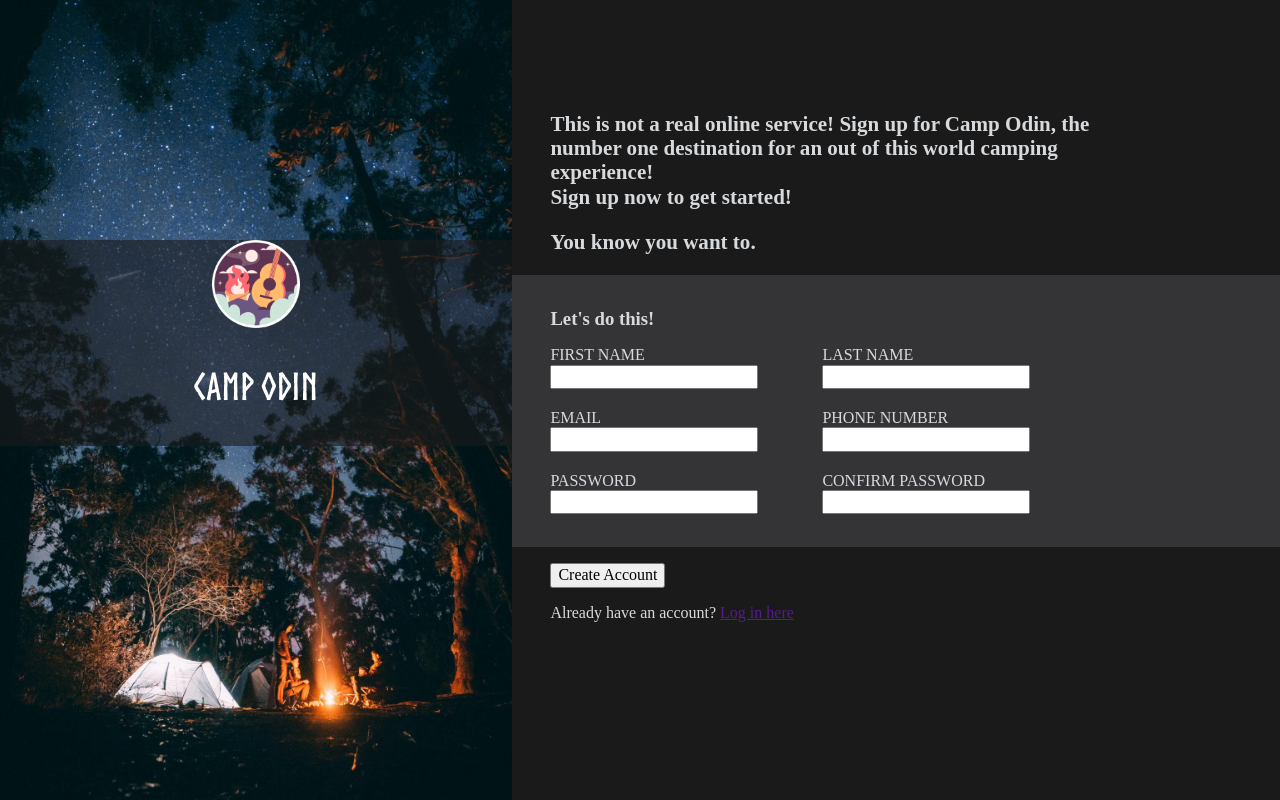
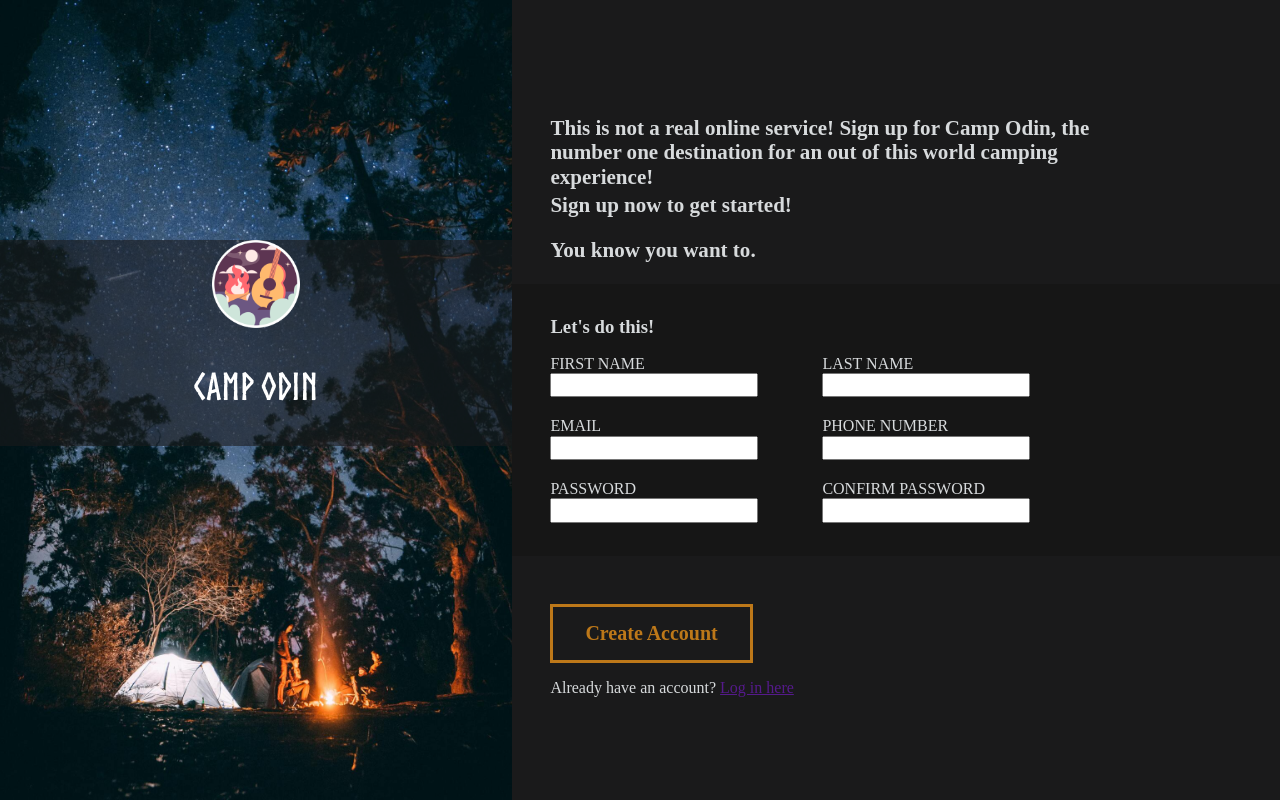
Before and after one commit to Jackie247/sign-up-form, a website: page index.html in a window 1280 px wide. Drawn offline with nearby package versions, Linux system fonts and the light colour scheme; files whose address does not match are found by name.

Commit message:
update button style

```diff
--- a/styles/style.css
+++ b/styles/style.css
@@ -1,7 +1,8 @@
 :root{
     --background-color: #1A1A1B;
-    --form-background-color: #343436;
+    --form-background-color: #161616;
     --font-color:rgb(215, 218, 220);
+    --accent-color:#bd7819;
     --sidebar-font:#ffffff;
 }
 html,body{
@@ -51,7 +52,7 @@ main{
     font-family: norse-bold,sans-serif;
 }
 .content-text>h3:nth-child(2), .content-text>h3:nth-child(1){
-    margin:0;
+    margin:0.2em 0;
 }
 .sidebar-strip>img{
     align-self: center;
@@ -97,5 +98,17 @@ main{
 }
 /* Bottom of page */
 .content-acc{
+    margin-top:2em;
     padding:1em 3vw;
 }
+.content-acc>button{
+    display: inline-block;
+    background-color: var(--background-color);
+    border: solid var(--accent-color);
+    color: var(--accent-color);
+    font-weight: bolder;
+    padding: 15px 32px;
+    font-size: 20px;
+    text-align: center;
+    text-decoration: none;
+}
```
